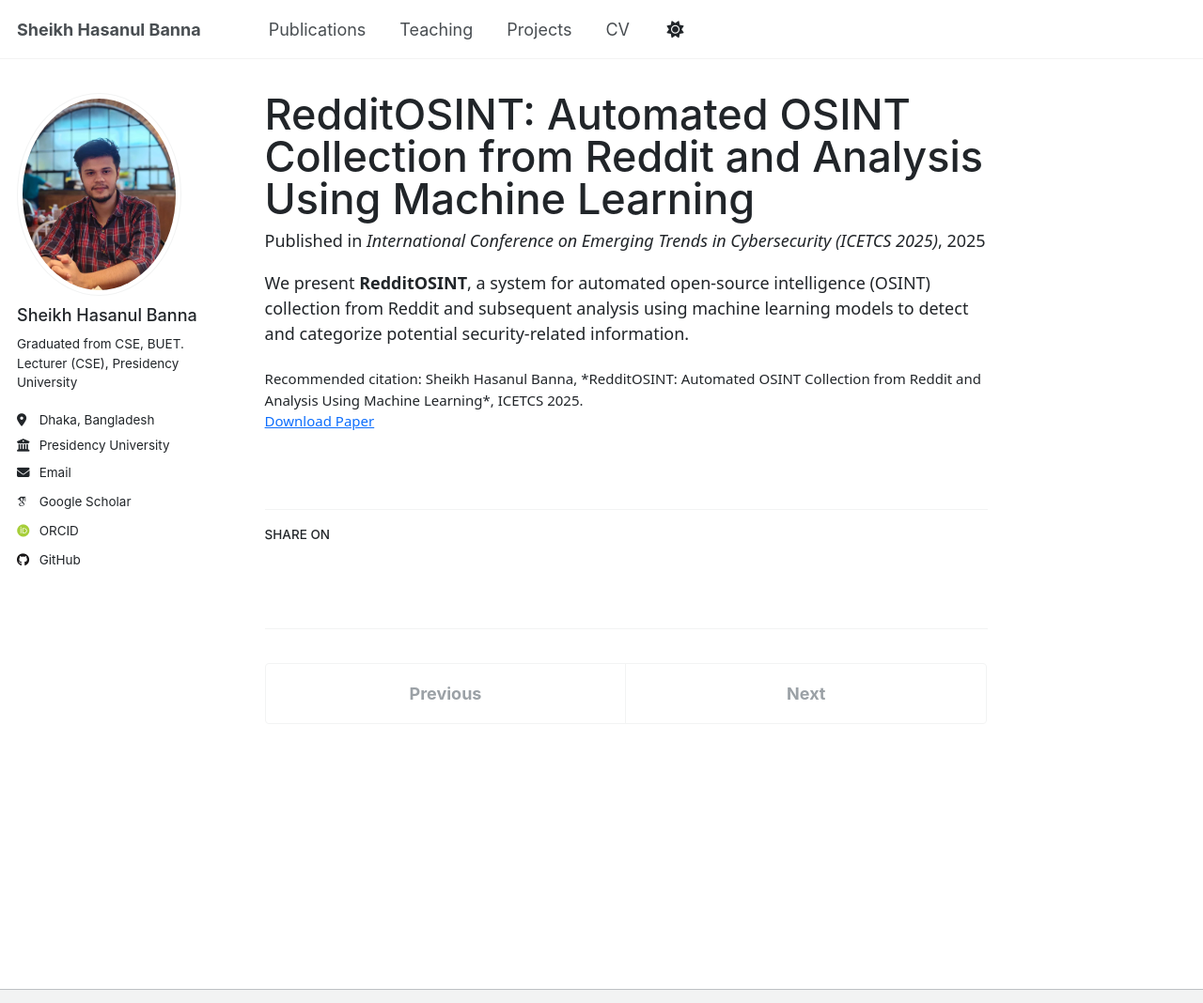
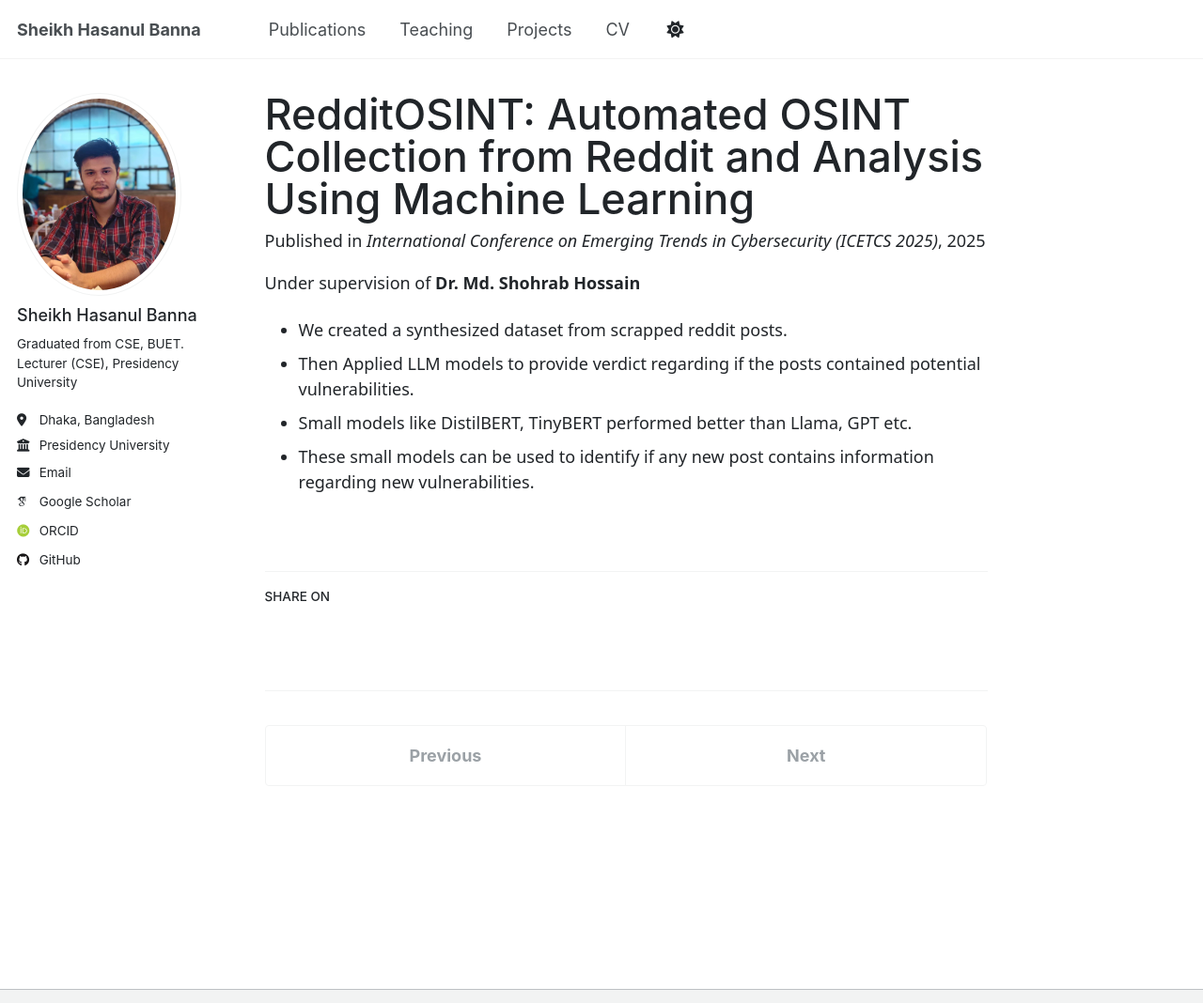
Before and after one commit to SheikhHasanulBanna/sheikhhasanulbanna.github.io, a Jekyll site: the page built from _publications/2025-09-01-redditOSINT.md, in a window 1280 px wide and 1190 px high, cut to the strip 0-1068 px from the top of the window. Shown: the whole strip at 94% size. Built offline with Jekyll 4.4.1, drawn with Linux system fonts in a browser that asks for light colours; some web fonts are replaced; a script that is not in the unit is left out.

Commit message:
Added RedditOSINT

```diff
--- a/_publications/2025-09-01-redditOSINT.md
+++ b/_publications/2025-09-01-redditOSINT.md
@@ -1,11 +1,18 @@
 ---
 title: "RedditOSINT: Automated OSINT Collection from Reddit and Analysis Using Machine Learning"
 collection: publications
-permalink: /publication/redditosint-icetcs-2025
+category: conferences
 date: 2025-09-15
 venue: "International Conference on Emerging Trends in Cybersecurity (ICETCS 2025)"
-paperurl: /files/RedditOSINT_ICETCS2025.pdf
-citation: "Sheikh Hasanul Banna, *RedditOSINT: Automated OSINT Collection from Reddit and Analysis Using Machine Learning*, ICETCS 2025."
+paperurl: /files/OSINT_Kowser_Hasanul.pdf
+excerpt: 'This paper presents an automated OSINT collec-
+tion and analysis system that uses machine learning techniques to extract security-related information from Reddit and then finds out if certain post contains information about security vulnerability.'
 ---
+Under supervision of **Dr. Md. Shohrab Hossain**
 
-We present **RedditOSINT**, a system for automated open-source intelligence (OSINT) collection from Reddit and subsequent analysis using machine learning models to detect and categorize potential security-related information.
+* We created a synthesized dataset from scrapped reddit posts.
+* Then Applied LLM models to provide
+  verdict regarding if the posts contained potential vulnerabilities.
+* Small models like DistilBERT, TinyBERT performed
+  better than Llama, GPT etc.
+* These small models can be used to identify if any new post contains information regarding new vulnerabilities.
```
Also changed, not shown: 1 other file.
